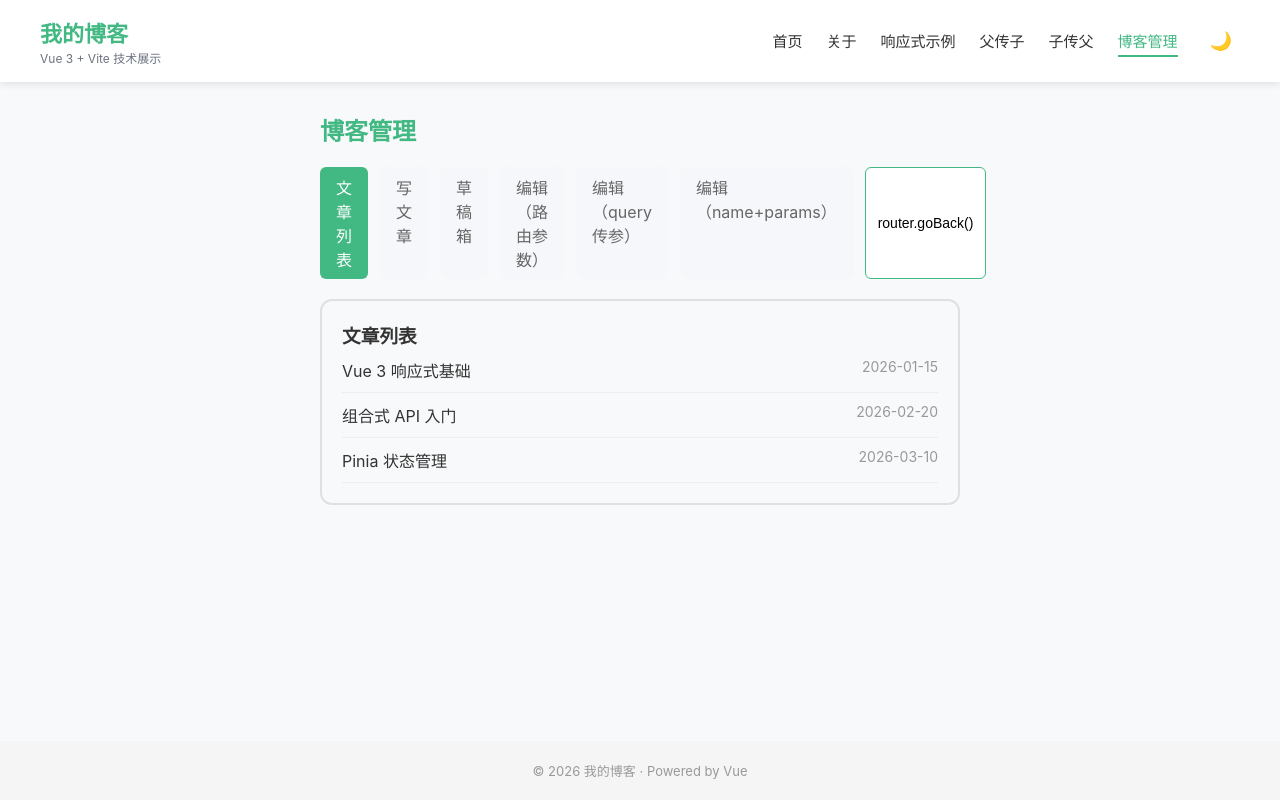
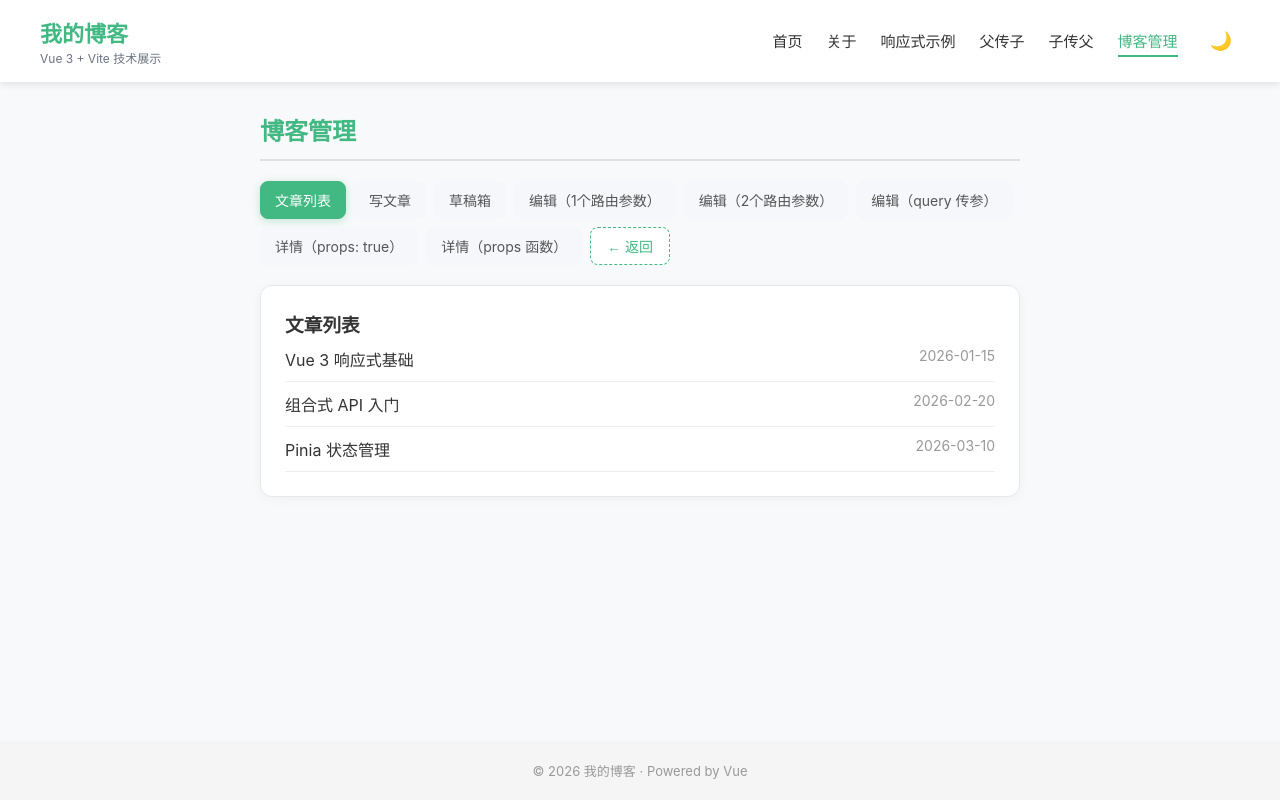
Before and after one commit to zhengleizhen/blog-app, a Vue app: page /blog/list in a window 1280 px wide. Built offline with nearby package versions, Linux system fonts and the light colour scheme.

Commit message:
各种传参方式

```diff
--- a/src/router/index.js
+++ b/src/router/index.js
@@ -35,8 +35,25 @@ const router = createRouter({
 
         // ① 路由参数（动态路径）：/blog/edit/123
         { path: 'edit/:id', name: 'blogEdit', component: () => import('../views/BlogEdit.vue') },
-        // ② 可选参数：/blog/view/456 或 /blog/view
+        // ② 两个路由参数：/blog/edit/789/draft  （:id 和 :type）
+        { path: 'edit/:id/:type', name: 'blogEditTwoParams', component: () => import('../views/BlogEdit.vue') },
+        // ③ 可选参数：/blog/view/456 或 /blog/view
         { path: 'view/:id?', name: 'blogView', component: () => import('../views/BlogEdit.vue') },
+
+        // ④ props 传参（boolean 模式）：路由参数自动变成组件 props
+        {
+          path: 'detail/:id/:category',
+          name: 'blogDetail',
+          component: () => import('../views/BlogDetail.vue'),
+          props: true
+        },
+        // ⑤ props 传参（function 模式）：自定义映射
+        {
+          path: 'detail-fn/:id',
+          name: 'blogDetailFn',
+          component: () => import('../views/BlogDetail.vue'),
+          props: (route) => ({ id: route.params.id, category: '自定义分类' })
+        },
       ]
     },
   ],
--- /dev/null
+++ b/src/views/BlogDetail.vue
@@ -0,0 +1,32 @@
+<template>
+  <div class="blog-detail">
+    <h3>文章详情（props 传参）</h3>
+    <div class="info">
+      <p><strong>文章 ID（props）：</strong>{{ id }}</p>
+      <p><strong>分类（props）：</strong>{{ category }}</p>
+    </div>
+    <p class="tip">组件不依赖 useRoute()，直接通过 props 接收路由参数，组件更通用、好测试。</p>
+  </div>
+</template>
+
+<script setup>
+// 直接 defineProps 接收，不用 useRoute()
+const props = defineProps({
+  id: {
+    type: [String, Number],
+    default: ''
+  },
+  category: {
+    type: String,
+    default: '不传的话，我是默认值'
+  },
+})
+</script>
+
+<style scoped>
+.blog-detail h3 { color: #42b883; margin-bottom: 16px; }
+.info { background: #f0fbf7; padding: 12px; border-radius: 8px; margin-bottom: 16px; font-size: 14px; }
+.info p { margin: 4px 0; }
+.info strong { color: #42b883; }
+.tip { color: #888; font-size: 13px; font-style: italic; }
+</style>
--- a/src/views/BlogEdit.vue
+++ b/src/views/BlogEdit.vue
@@ -2,8 +2,11 @@
   <div class="blog-edit">
     <h3>编辑文章</h3>
     <div class="info">
-      <p><strong>文章 ID（路由参数）：</strong>{{ route.params.id }}</p>
-      <p><strong>来源（query 参数）：</strong>{{ route.query.from || '无' }}</p>
+      <p><strong>文章 ID：</strong>{{ route.params.id || '无' }}</p>
+      <p v-if="route.params.type"><strong>文章类型：</strong>{{ route.params.type }}</p>
+      <p v-if="route.query.from"><strong>来源：</strong>{{ route.query.from }}</p>
+      <p v-if="route.query.tab"><strong>Tab：</strong>{{ route.query.tab }}</p>
+      <p v-if="route.query.source"><strong>跳转方式：</strong>{{ route.query.source }}</p>
     </div>
     <form @submit.prevent="submit">
       <input v-model="title" placeholder="标题" class="input" />
--- a/src/views/BlogLayout.vue
+++ b/src/views/BlogLayout.vue
@@ -1,22 +1,29 @@
 <template>
   <div class="blog-layout">
-    <h2>博客管理</h2>
+    <h2 class="page-title">博客管理</h2>
 
     <!-- 子路由导航 -->
     <nav class="sub-nav">
       <router-link to="/blog/list" class="nav-link">文章列表</router-link>
       <router-link to="/blog/create" class="nav-link">写文章</router-link>
       <router-link to="/blog/drafts" class="nav-link">草稿箱</router-link>
-      <router-link to="/blog/edit/123" class="nav-link">编辑（路由参数）</router-link>
-      <router-link :to="{ path: '/blog/edit/456', query: { from: 'list', tab: 'content' } }" class="nav-link">编辑（query 传参）</router-link>
-      <router-link :to="{ name: 'blogEdit', params: { id: 789 }, query: { source: 'router.push' } }" class="nav-link">编辑（name+params）</router-link>
-      <button class="nav-btn" @click="goBack">router.goBack()</button>
+      <router-link to="/blog/edit/321" class="nav-link">编辑（1个路由参数）</router-link>
+      <router-link to="/blog/edit/789/draft" class="nav-link">编辑（2个路由参数）</router-link>
+      <router-link :to="{ path: '/blog/edit/456', query: { from: 'list', tab: 'content' } }" class="nav-link">
+        编辑（query 传参）
+      </router-link>
+      <router-link to="/blog/detail/999/technology" class="nav-link">
+        详情（props: true）
+      </router-link>
+      <router-link :to="{ name: 'blogDetailFn', params: { id: 888 } }" class="nav-link">
+        详情（props 函数）
+      </router-link>
+      <button class="nav-btn" @click="goBack">← 返回</button>
     </nav>
 
     <!-- 子路由出口：子页面渲染在这里 -->
     <div class="sub-content">
       <router-view />
-      <!-- <RouterView /> -->
     </div>
   </div>
 </template>
@@ -32,41 +39,74 @@ function goBack() {
 
 <style scoped>
 .blog-layout {
-  max-width: 680px;
+  max-width: 800px;
   margin: 30px auto;
   padding: 0 20px;
 }
-h2 { color: #42b883; }
+
+.page-title {
+  color: #42b883;
+  font-size: 24px;
+  margin-bottom: 20px;
+  padding-bottom: 12px;
+  border-bottom: 2px solid #e0e0e0;
+}
+
 .sub-nav {
   display: flex;
-  gap: 12px;
-  margin: 20px 0;
+  flex-wrap: wrap;
+  gap: 8px;
+  margin-bottom: 20px;
 }
+
 .nav-link {
-  padding: 8px 16px;
-  border-radius: 6px;
+  padding: 8px 14px;
+  border-radius: 8px;
   text-decoration: none;
-  color: #666;
+  color: #555;
   background: #f5f7fa;
+  font-size: 14px;
   transition: all 0.2s;
+  white-space: nowrap;
+  border: 1px solid transparent;
 }
-.nav-link:hover { color: #42b883; }
+
+.nav-link:hover {
+  color: #42b883;
+  background: #e8f5e9;
+  border-color: #42b883;
+}
+
 .nav-link.router-link-active {
   color: #fff;
   background: #42b883;
+  border-color: #42b883;
+  box-shadow: 0 2px 8px rgba(66, 184, 131, 0.3);
 }
+
 .nav-btn {
-  padding: 8px 12px;
-  border: 1px solid #42b883;
-  border-radius: 6px;
+  padding: 8px 16px;
+  border: 1px dashed #42b883;
+  border-radius: 8px;
   background: #fff;
+  color: #42b883;
   cursor: pointer;
   font-size: 14px;
+  transition: all 0.2s;
+  white-space: nowrap;
 }
+
+.nav-btn:hover {
+  background: #42b883;
+  color: #fff;
+}
+
 .sub-content {
-  border: 2px solid #e0e0e0;
+  background: #fff;
+  border: 1px solid #e8e8e8;
   border-radius: 12px;
-  padding: 20px;
+  padding: 24px;
   min-height: 200px;
+  box-shadow: 0 2px 12px rgba(0, 0, 0, 0.04);
 }
 </style>
```
